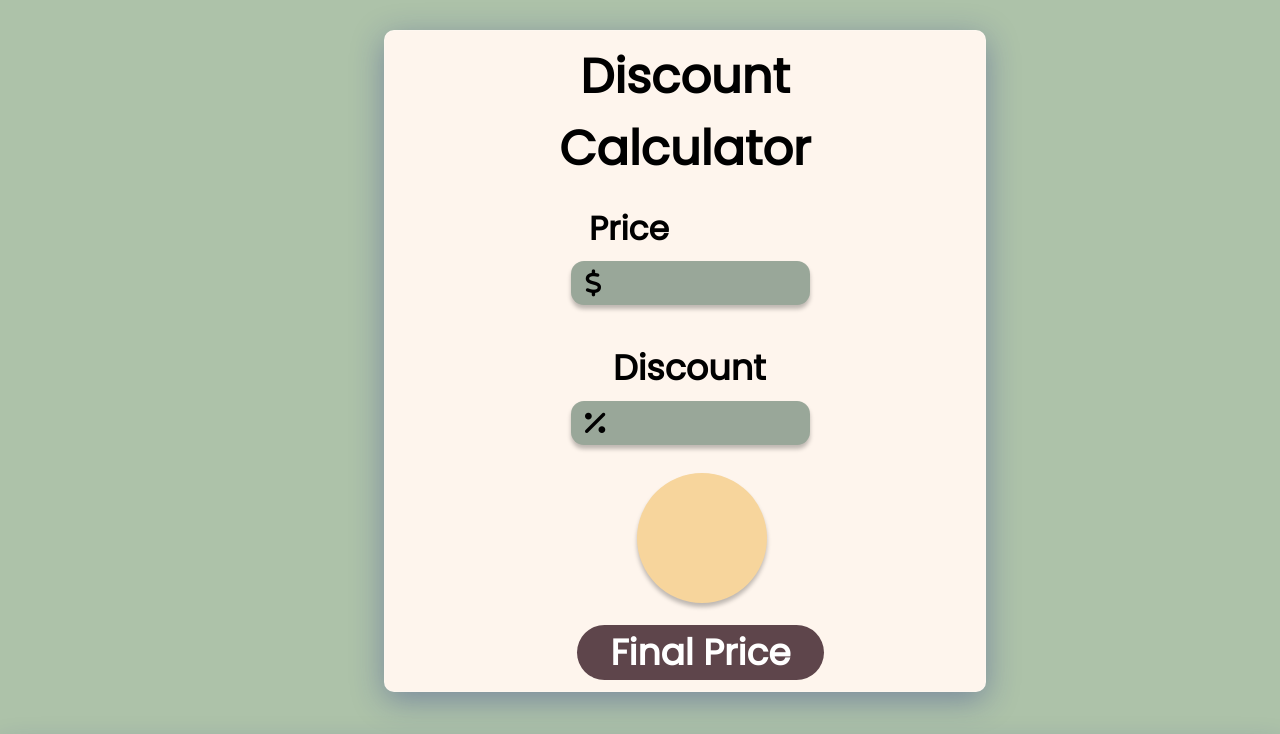
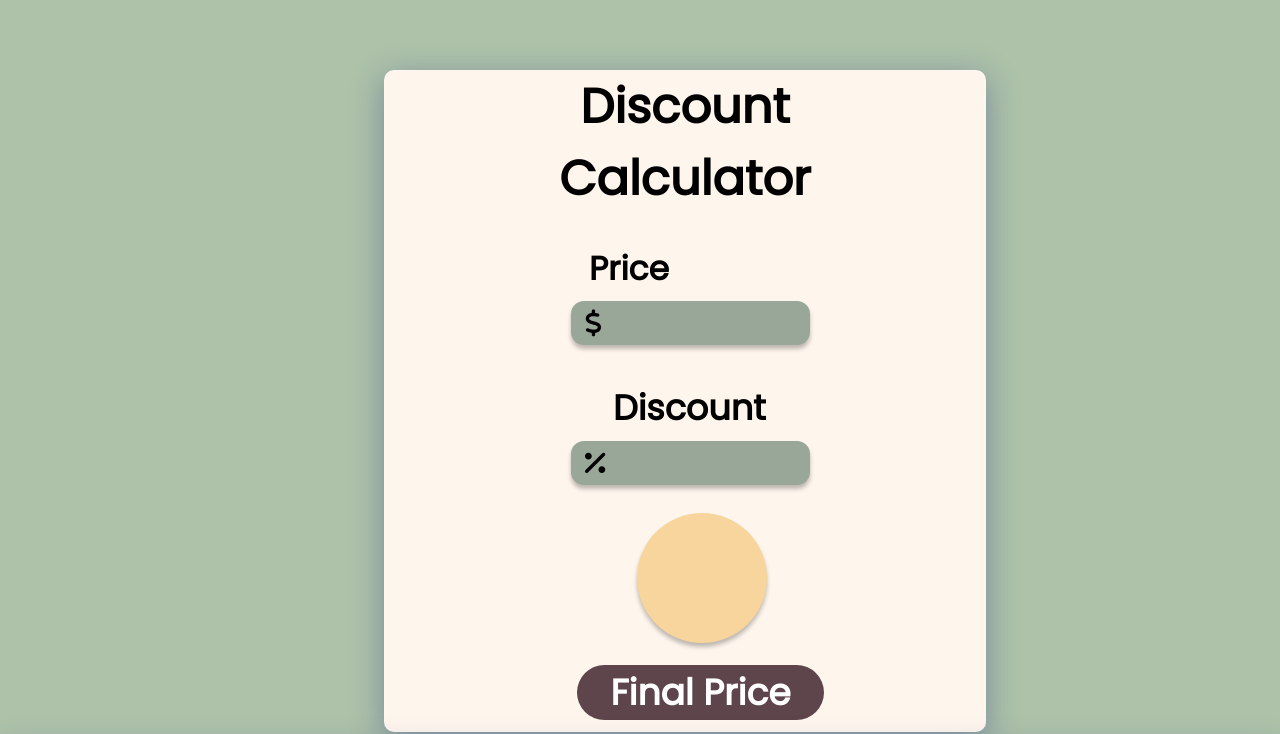
Before and after one commit to AdalObregon/Discount-Calculator, a plain HTML site: page index.html in a window 1280 px wide. Shown: the top 734 px of the page. Drawn offline with Linux system fonts and the light colour scheme.

Commit message:
2 de nov

```diff
--- a/style/style.css
+++ b/style/style.css
@@ -29,7 +29,7 @@ body{
     font-size: 32px;
     font-style: normal;
     font-weight: bold;
-    margin-top: -30px;
+    margin-top: -40px;
     text-align: center;
 }
 .form__container{
@@ -51,7 +51,7 @@ body{
     left: 30%;
     width: 600px;
     height: 660px;
-    top: 30px;
+    top: 70px;
 }
 /* Tittle & input */
 .price{
```
